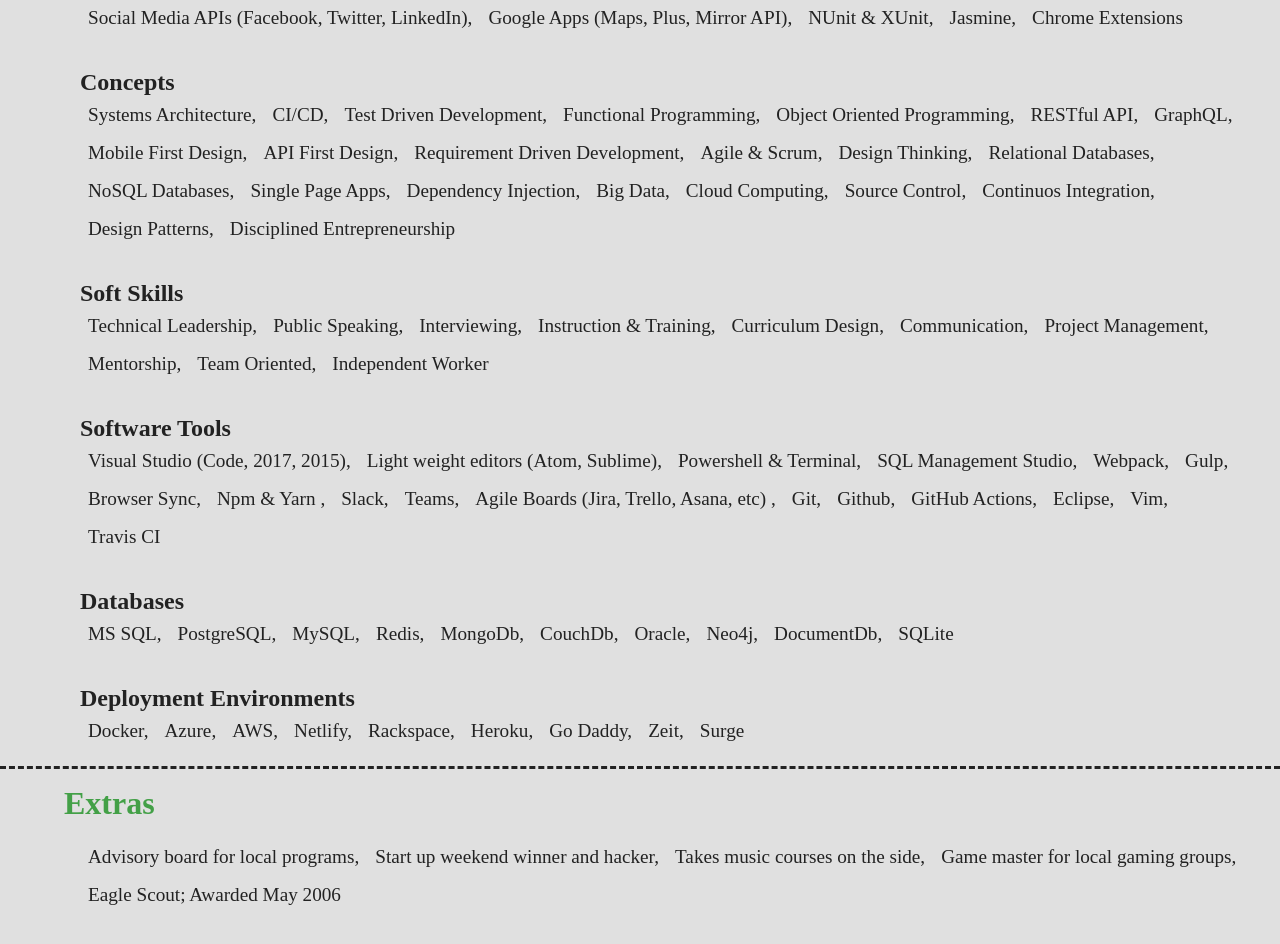
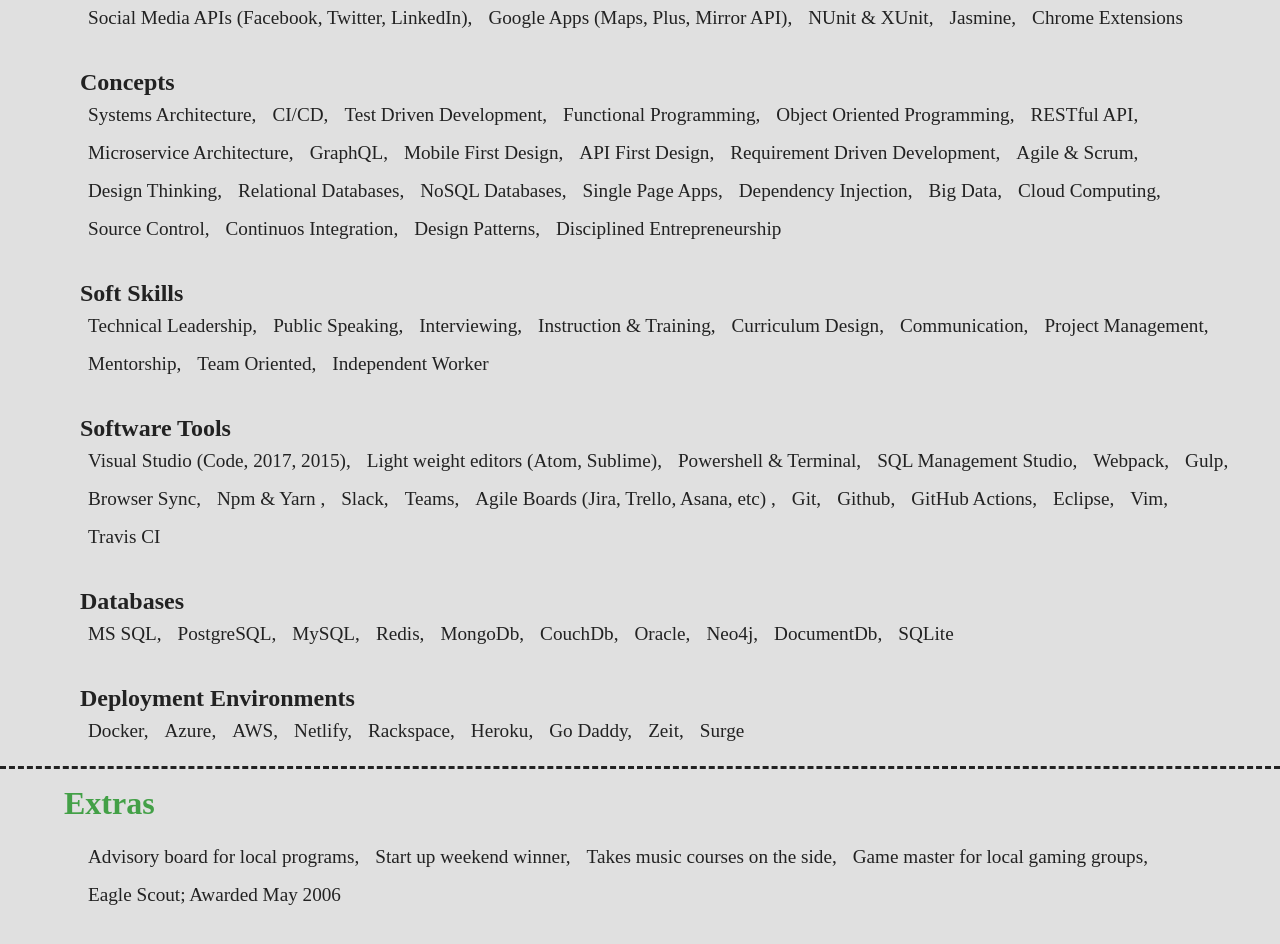
Before and after one commit to mdewey/my-resume, a Gatsby site: page / in a window 1280 px wide. Shown: the part 10729-11673 px from the top of the page. Built offline with nearby package versions, Linux system fonts and the light colour scheme; Gatsby itself is replaced by a stand-in of ours.

Commit message:
(content) updated skills

```diff
--- a/src/components/Extras/index.jsx
+++ b/src/components/Extras/index.jsx
@@ -6,7 +6,7 @@ const index = () => {
       <h1>Extras</h1>
       <ul>
         <li>Advisory board for local programs</li>
-        <li>Start up weekend winner and hacker</li>
+        <li>Start up weekend winner</li>
         <li>Takes music courses on the side</li>
         <li>Game master for local gaming groups</li>
         <li>Eagle Scout; Awarded May 2006</li>
--- a/src/components/Skills/data.json
+++ b/src/components/Skills/data.json
@@ -61,6 +61,7 @@
         "Functional Programming",
         "Object Oriented Programming",
         "RESTful API",
+        "Microservice Architecture",
         "GraphQL",
         "Mobile First Design",
         "API First Design",
```
